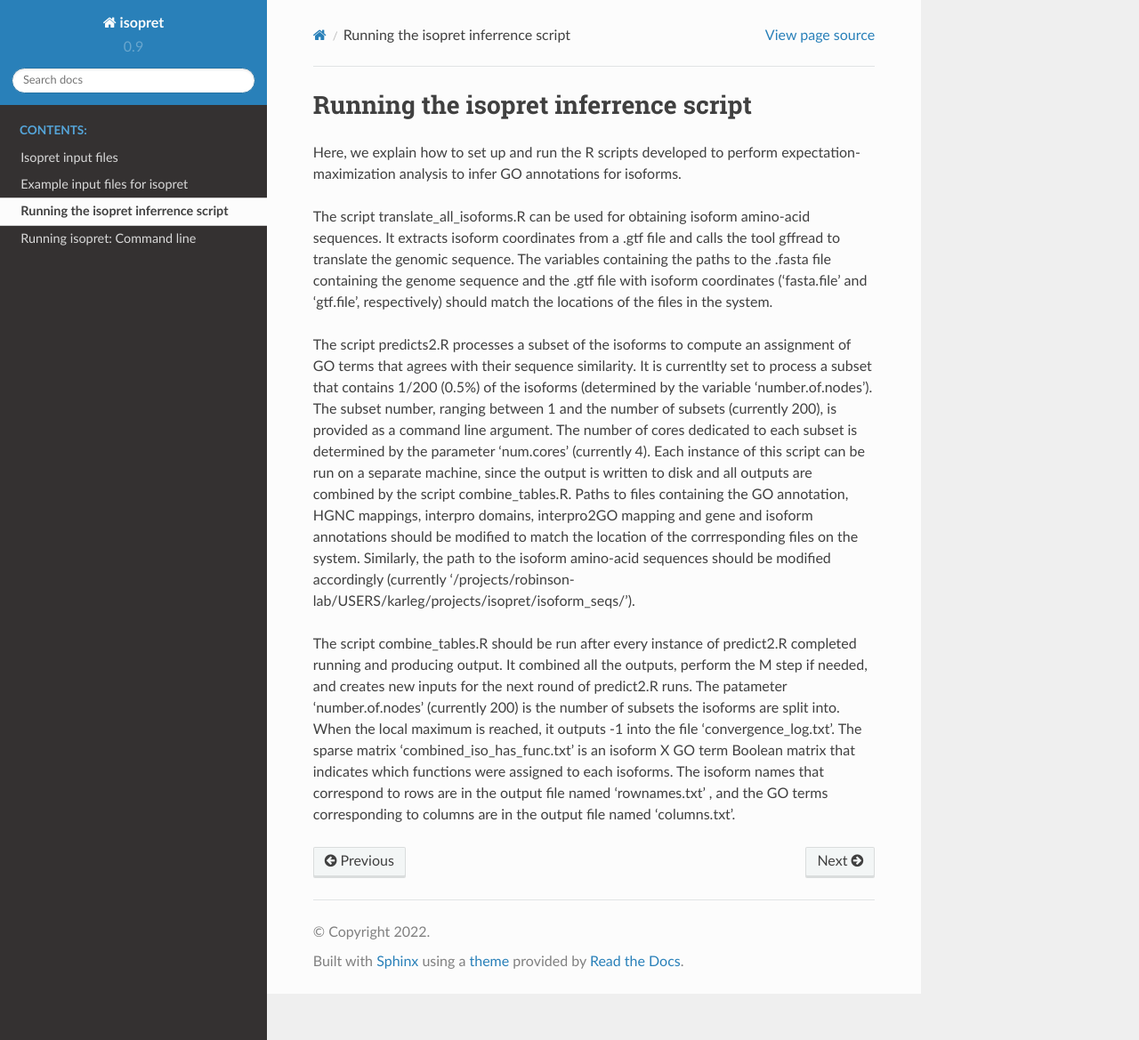
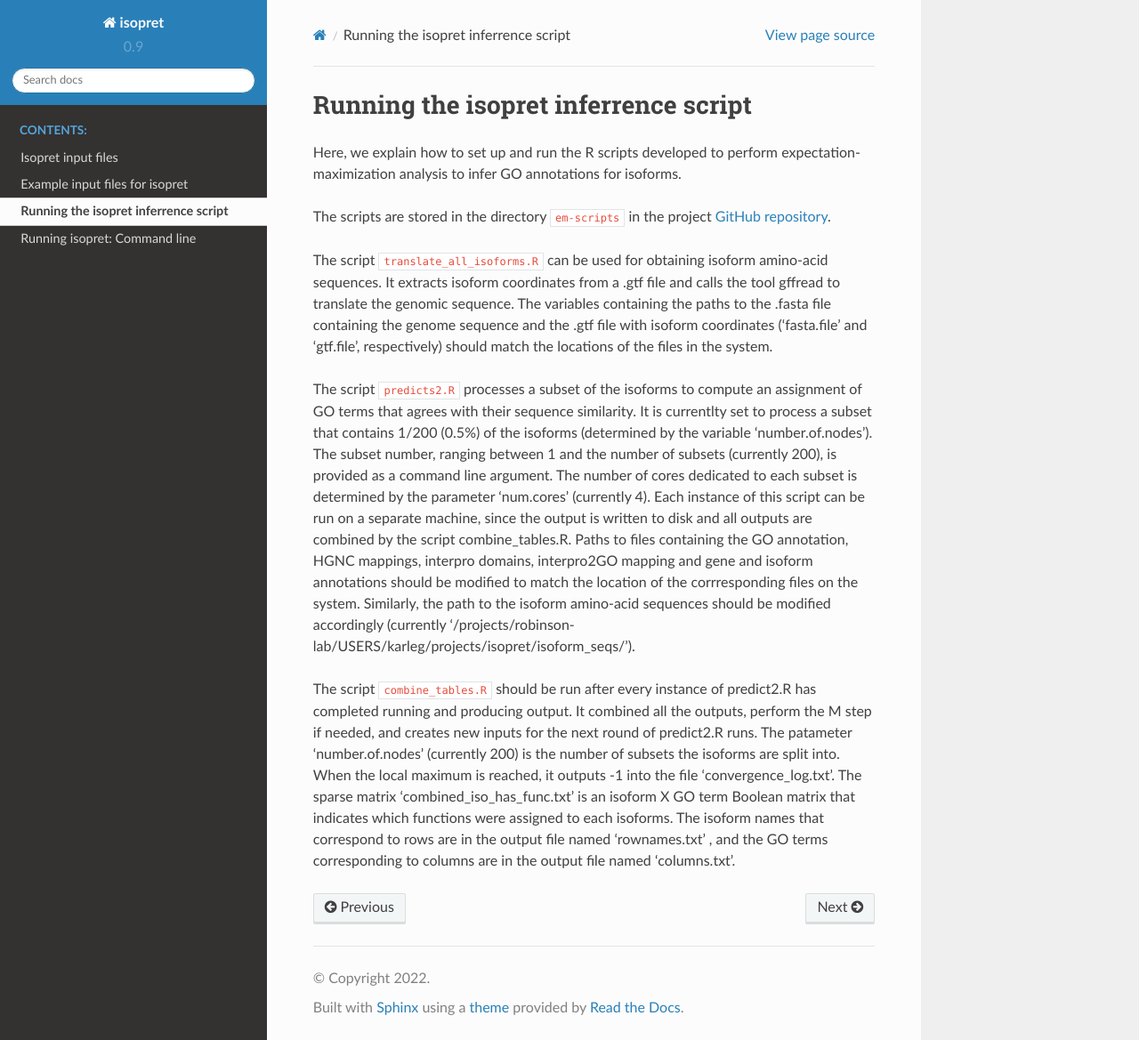
Before and after one commit to TheJacksonLaboratory/isopretGO, a Sphinx documentation site: the page built from docs/running-inferrence.rst, in a window 1280 px wide and 1169 px high. Shown: the whole window at 89% size. Built offline with Sphinx 7.4.7 and the Read the Docs theme 2.0.0, drawn with Linux system fonts in a browser that asks for light colours; pages that are not in the unit, such as notebooks, are missing from menus.

Commit message:
updating script

```diff
--- a/docs/running-inferrence.rst
+++ b/docs/running-inferrence.rst
@@ -7,8 +7,11 @@ Running the isopret inferrence script
 Here, we explain how to set up and run the R scripts developed to perform expectation-maximization analysis to infer
 GO annotations for isoforms.
 
-The script translate_all_isoforms.R can be used for obtaining isoform amino-acid sequences.  It extracts isoform coordinates from a .gtf file and calls the tool gffread to translate the genomic sequence.  The variables containing the paths to the .fasta file containing the genome sequence and the .gtf file with isoform coordinates ('fasta.file' and 'gtf.file', respectively) should match the locations of the files in the system.
+The scripts are stored in the directory ``em-scripts`` in the project
+`GitHub repository <https://github.com/TheJacksonLaboratory/isopret>`_.
 
-The script predicts2.R processes a subset of the isoforms to compute an assignment of GO terms that agrees with their sequence similarity.  It is currentlty set to process a subset that contains 1/200 (0.5%) of the isoforms (determined by the variable 'number.of.nodes').  The subset number, ranging between 1 and the number of subsets (currently 200), is provided as a command line argument.  The number of cores dedicated to each subset is determined by the parameter 'num.cores' (currently 4).  Each instance of this script can be run on a separate machine, since the output is written to disk and all outputs are combined by the script combine_tables.R.  Paths to files containing the GO annotation, HGNC mappings, interpro domains, interpro2GO mapping and gene and isoform annotations should be modified to match the location of the corrresponding files on the system.  Similarly, the path to the isoform amino-acid sequences should be modified accordingly (currently '/projects/robinson-lab/USERS/karleg/projects/isopret/isoform_seqs/').
+The script ``translate_all_isoforms.R`` can be used for obtaining isoform amino-acid sequences.  It extracts isoform coordinates from a .gtf file and calls the tool gffread to translate the genomic sequence.  The variables containing the paths to the .fasta file containing the genome sequence and the .gtf file with isoform coordinates ('fasta.file' and 'gtf.file', respectively) should match the locations of the files in the system.
 
-The script combine_tables.R should be run after every instance of predict2.R completed running and producing output.  It combined all the outputs, perform the M step if needed, and creates new inputs for the next round of predict2.R runs.  The patameter 'number.of.nodes' (currently 200) is the number of subsets the isoforms are split into.  When the local maximum is reached, it outputs -1 into the file 'convergence_log.txt'.  The sparse matrix 'combined_iso_has_func.txt' is an isoform X GO term Boolean matrix that indicates which functions were assigned to each isoforms.  The isoform names that correspond to rows are in the output file named 'rownames.txt' , and the GO terms corresponding to columns are in the output file named 'columns.txt'.
+The script ``predicts2.R`` processes a subset of the isoforms to compute an assignment of GO terms that agrees with their sequence similarity.  It is currentlty set to process a subset that contains 1/200 (0.5%) of the isoforms (determined by the variable 'number.of.nodes').  The subset number, ranging between 1 and the number of subsets (currently 200), is provided as a command line argument.  The number of cores dedicated to each subset is determined by the parameter 'num.cores' (currently 4).  Each instance of this script can be run on a separate machine, since the output is written to disk and all outputs are combined by the script combine_tables.R.  Paths to files containing the GO annotation, HGNC mappings, interpro domains, interpro2GO mapping and gene and isoform annotations should be modified to match the location of the corrresponding files on the system.  Similarly, the path to the isoform amino-acid sequences should be modified accordingly (currently '/projects/robinson-lab/USERS/karleg/projects/isopret/isoform_seqs/').
+
+The script ``combine_tables.R`` should be run after every instance of predict2.R has completed running and producing output.  It combined all the outputs, perform the M step if needed, and creates new inputs for the next round of predict2.R runs.  The patameter 'number.of.nodes' (currently 200) is the number of subsets the isoforms are split into.  When the local maximum is reached, it outputs -1 into the file 'convergence_log.txt'.  The sparse matrix 'combined_iso_has_func.txt' is an isoform X GO term Boolean matrix that indicates which functions were assigned to each isoforms.  The isoform names that correspond to rows are in the output file named 'rownames.txt' , and the GO terms corresponding to columns are in the output file named 'columns.txt'.
```
